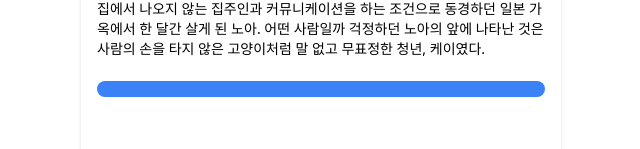
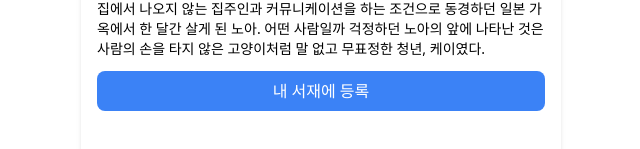
Before and after one commit to SSAFY-BOOKKOO/backend, a React (Vite) app in the folder frontend/: page /library/search/1 in a window 1280 px wide. Shown: the part 561-710 px from the top of the page, without its empty margins (319-959 px from the left). Built offline with nearby package versions, Linux system fonts and the light colour scheme.

Commit message:
fix : 버튼 children으로 변경

```diff
--- a/frontend/src/components/@common/Button.jsx
+++ b/frontend/src/components/@common/Button.jsx
@@ -6,7 +6,15 @@ import React from 'react';
  * full="full" (full 너비 필요한 경우)
  */
 
-const Button = ({ text, color, size, onClick, full, className, ...props }) => {
+const Button = ({
+  children,
+  color,
+  size,
+  onClick,
+  full,
+  className,
+  ...props
+}) => {
   const sizeClasses = {
     small: 'px-3 py-1 text-sm',
     medium: 'px-4 py-2 text-base',
@@ -28,7 +36,7 @@ const Button = ({ text, color, size, onClick, full, className, ...props }) => {
 
   return (
     <button className={buttonClasses} onClick={onClick} {...props}>
-      {text}
+      {children}
     </button>
   );
 };
```
